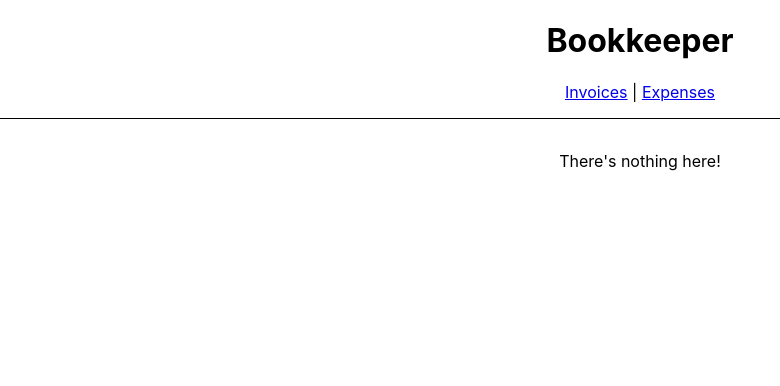
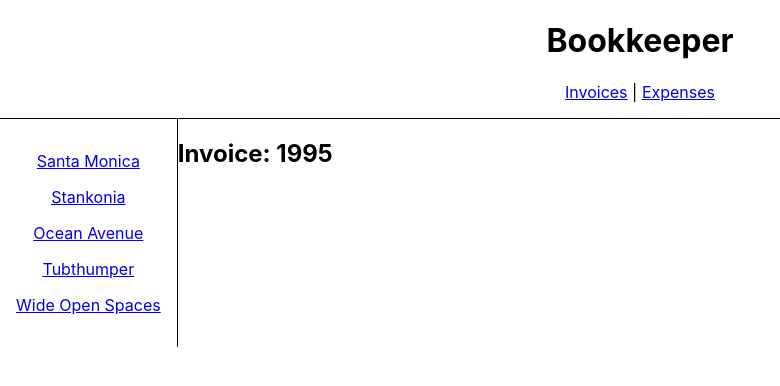
Before and after one commit to gingerheef003/router-tutorial, a React (Create React App) app: page /invoices/1995 in a window 1280 px wide. Shown: the top 386 px of the page, without its empty margins (0-780 px from the left). Built offline with nearby package versions, Linux system fonts and the light colour scheme.

Commit message:
reading url parameters

```diff
--- a/src/index.js
+++ b/src/index.js
@@ -6,6 +6,7 @@
 import { BrowserRouter, Routes, Route } from 'react-router-dom';
 import Expenses from './routes/expenses';
 import Invoices from './routes/invoices';
+import Invoice from './routes/invoice';
 
 const root = ReactDOM.createRoot(document.getElementById('root'));
 root.render(
@@ -13,7 +14,9 @@
     <Routes>
       <Route path="/" element={<App />}>
         <Route path="expenses" element={<Expenses />} />
-        <Route path="invoices" element={<Invoices />} />
+        <Route path="invoices" element={<Invoices />}>
+          <Route path=":invoiceId" element={<Invoice />} />
+        </Route>
         <Route
           path="*"
           element={
--- /dev/null
+++ b/src/routes/invoice.jsx
@@ -0,0 +1,6 @@
+import { useParams } from "react-router-dom"
+
+export default function Invoice() {
+    let params = useParams();
+    return <h2>Invoice: {params.invoiceId}</h2>
+}
--- a/src/routes/invoices.jsx
+++ b/src/routes/invoices.jsx
@@ -1,5 +1,5 @@
 import { getInvoices } from "../data";
-import { Link } from "react-router-dom";
+import { Link, Outlet } from "react-router-dom";
 
 export default function Invoices() {
     let invoices = getInvoices();
@@ -21,6 +21,7 @@
                     </Link>
                 ))}
             </nav>
+            <Outlet />
         </div>
     );
 }
```
